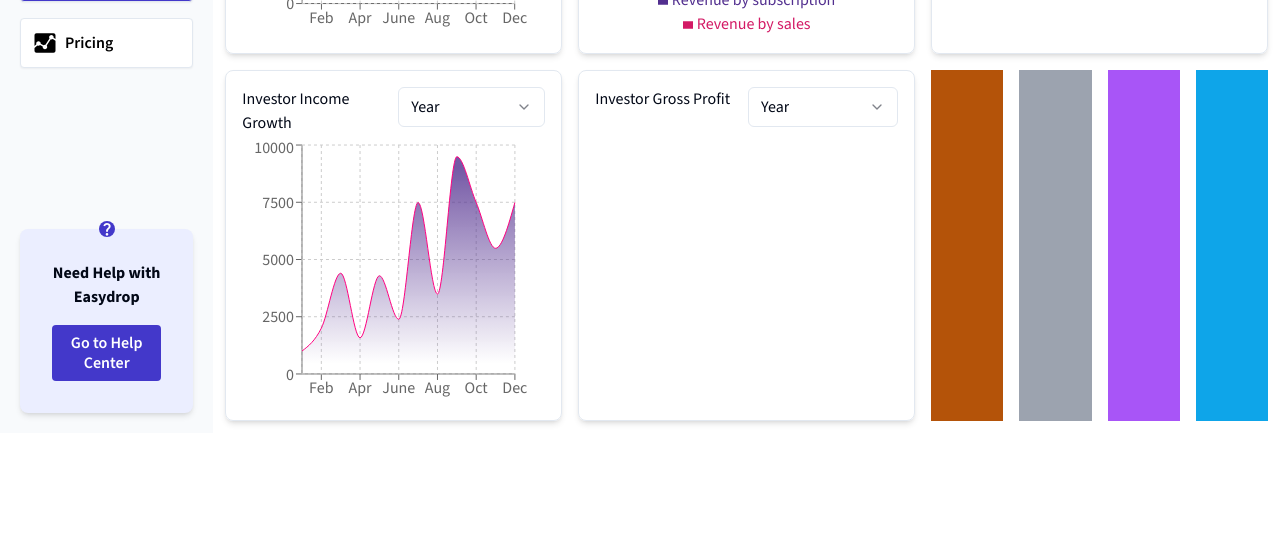
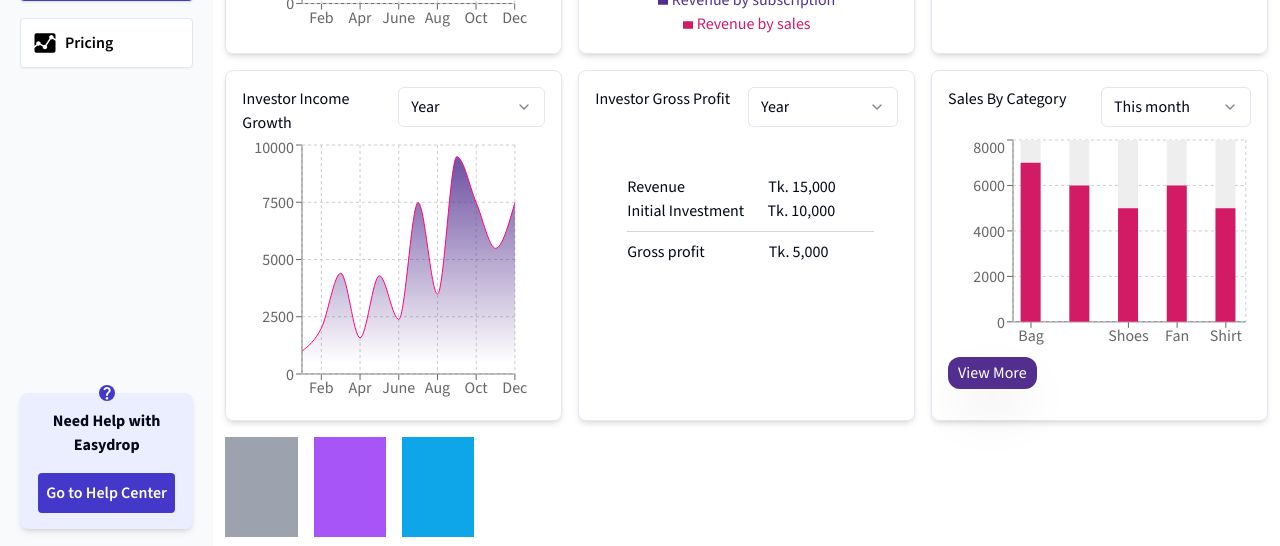
Before and after one commit to Shakil53/implementation-easydrop, a React (Vite) app: page /user-dashboard/analytics in a window 1280 px wide. Shown: the part 370-916 px from the top of the page. Before the commit the page ends 803 px from the top, so only its background shows below. Built offline with nearby package versions, Linux system fonts and the light colour scheme.

Commit message:
analytic page six content created

```diff
--- a/src/api/balanceDataApi.js
+++ b/src/api/balanceDataApi.js
@@ -1,44 +1,32 @@
 export const data = [
   {
-      name: '1st',
-      uv: 4000,
+    name: 'Bag',
+    uv: 7000,
     pv: 600,
     amt: 2400,
   },
   {
-      name: '2nd',
-      uv: 3000,
+    name: 'Watch',
+    uv: 6000,
     pv: 500,
     amt: 2210,
   },
   {
-      name: '3rd',
-      uv: 2000,
+    name: 'Shoes',
+    uv: 5000,
     pv: 400,
     amt: 2290,
   },
   {
-      name: '4th',
-      uv: 2780,
+    name: 'Fan',
+    uv: 6000,
     pv: 300,
     amt: 2000,
   },
   {
-      name: '5th',
-      uv: 1890,
+    name: 'Shirt',
+    uv: 5000,
     pv: 200,
     amt: 2181,
   },
-    {
-      name: '6th',
-      uv: 2390,
-      pv: 100,
-      amt: 2500,
-    },
-    {
-      name: '7th',
-      uv: 3490,
-      pv: 0,
-      amt: 2100,
-    },
   ];
--- /dev/null
+++ b/src/api/salesByCategory.js
@@ -0,0 +1,33 @@
+export const dataForSalesByCategory = [
+    {
+        name: 'Bag',
+        uv: 7000,
+        pv: 600,
+        amt: 2400,
+      },
+      {
+        name: 'Watch',
+        uv: 6000,
+        pv: 500,
+        amt: 2210,
+      },
+      {
+        name: 'Shoes',
+        uv: 5000,
+        pv: 400,
+        amt: 2290,
+      },
+      {
+        name: 'Fan',
+        uv: 6000,
+        pv: 300,
+        amt: 2000,
+      },
+      {
+        name: 'Shirt',
+        uv: 5000,
+        pv: 200,
+        amt: 2181,
+      },
+
+  ];
--- a/src/layout/Sidebar.jsx
+++ b/src/layout/Sidebar.jsx
@@ -60,13 +60,13 @@ const Sidebar = () => {
             </nav>
         </div>
         {/* Footer section-------------- */}
-        <div className="hidden md:block bg-[#EBEEFF] max-w-lg p-8 shadow-md rounded-lg mt-12 relative">
+        <div className="hidden md:block bg-[#EBEEFF] max-w-lg p-4 shadow-md rounded-lg mt-12 relative">
             <div className="absolute top-0 left-1/2 transform -translate-x-1/2 -translate-y-1/2 bg-[#4338CA] rounded-full">
-                <span className="text-4xl text-white"><MdQuestionMark /></span>
+                <span className="text-9xl text-white"><MdQuestionMark /></span>
             </div>
             <h1 className="text-xs font-bold mb-4 text-center">Need Help with Easydrop</h1>
             <div className='flex justify-center'>
-                <button className='rounded-sm bg-[#4338CA] text-white p-2 text-sm font-semibold'><Link to='/'>Go to Help Center</Link></button>
+                <button className='rounded-sm bg-[#4338CA] text-white p-2 text-xs font-semibold'><Link to='/'>Go to Help Center</Link></button>
             </div>
         </div>
     </aside>
--- a/src/pages/UserDashboard/Analytics.jsx
+++ b/src/pages/UserDashboard/Analytics.jsx
@@ -6,9 +6,12 @@ import { Menubar, MenubarContent, MenubarItem, MenubarMenu, MenubarSeparator, Me
 import { Select, SelectContent, SelectGroup, SelectItem, SelectLabel, SelectTrigger, SelectValue } from "@/components/ui/select";
 import { IoIosArrowDown } from "react-icons/io";
 import { IoNotifications } from "react-icons/io5";
-import { Area, AreaChart, CartesianGrid, Cell, Legend, Pie, PieChart, ResponsiveContainer, Tooltip, XAxis, YAxis } from "recharts";
+import { Area, AreaChart, Bar, BarChart, CartesianGrid, Cell, Legend, Pie, PieChart, ResponsiveContainer, Tooltip, XAxis, YAxis } from "recharts";
 import { MoveUpRight } from 'lucide-react';
 import { dataForInvestorIncomeGrowth } from "@/api/investorIncomeGrowth";
+import { dataForSalesByCategory } from "@/api/salesByCategory";
+import { Link } from "react-router-dom";
+
 
 
 
@@ -268,11 +271,48 @@ const Analytics = () => {
                         </Select>
 
                     </div>
+                        <div className="justify-center items-center p-6 mt-6 ml-2">
+                            <p>Revenue <span className="ml-20">Tk. 15,000</span></p>
+                            <p>Initial Investment <span className="ml-5">Tk. 10,000</span></p>
+                            <div className="w-auto h-px bg-gray-300 my-2"></div>
+                            <p>Gross profit<span className="ml-16">Tk. 5,000</span></p>
+                        </div>
                 </div>
-                <div className="bg-amber-700 min-h-[100px]"></div>
-                <div className="bg-gray-400 min-h-[100px]"></div>
-                <div className="bg-purple-500 min-h-[100px]"></div>
-                <div className="bg-sky-500 min-h-[100px]"></div>
+                 {/* Content------------6 */}
+                <div className="sm:col-span-4 rounded-lg border p-4 shadow-md">
+                     {/* heading--- */}
+                     <div className="flex justify-between mb-2">
+                        <h1 className="font-medium text-2xl">Sales By Category</h1>
+                        <Select>
+                            <SelectTrigger className="w-[100px] sm:w-[150px]">
+                                <SelectValue placeholder="This month" />
+                            </SelectTrigger>
+                            <SelectContent>
+                                <SelectGroup>
+                                <SelectLabel>Months</SelectLabel>
+                                <SelectItem value="apple">Jan - April</SelectItem>
+                                <SelectItem value="pineapple">May- Aug</SelectItem>
+                                <SelectItem value="mango">Sep - Dec</SelectItem>
+                                </SelectGroup>
+                            </SelectContent>
+                        </Select>
+                      </div>
+                      <ResponsiveContainer width="100%" height="70%">
+                        <BarChart width={150} height={40} data={dataForSalesByCategory}>
+                            <XAxis dataKey="name" scale="point"  padding={{ left: 18, right: 20}} />
+                            <YAxis dataKey='uv'/>
+                            <Tooltip dataKey='pv' />
+                           <CartesianGrid strokeDasharray="3 3" />
+                            <Bar dataKey="uv" barSize={20} fill="#D31A65" background={{ fill: '#eee' }}>
+                            </Bar>
+                        </BarChart>
+                    </ResponsiveContainer>
+                       <Link to='/'> <button className="text-xs px-2.5 py-1 shadow-2xl text-white rounded-xl bg-[#522F8F]">View More</button></Link>
+
+                </div>
+                    <div className="bg-gray-400 min-h-[100px]"></div>
+                    <div className="bg-purple-500 min-h-[100px]"></div>
+                    <div className="bg-sky-500 min-h-[100px]"></div>
 
         </div>
         </>
--- a/src/pages/UserDashboard/Balance.jsx
+++ b/src/pages/UserDashboard/Balance.jsx
@@ -5,7 +5,7 @@ import { ArrowUp } from 'lucide-react';
 import { Button } from "@/components/ui/button";
 import { TbCoinTaka } from "react-icons/tb";
 import { Select, SelectContent, SelectGroup, SelectItem, SelectLabel, SelectTrigger, SelectValue } from "@/components/ui/select";
-import { Bar, BarChart, CartesianGrid, Legend, ResponsiveContainer, Tooltip, XAxis, YAxis } from "recharts";
+import { Bar, BarChart, CartesianGrid, ResponsiveContainer, Tooltip, XAxis, YAxis } from "recharts";
 import { data } from "@/api/balanceDataApi";
 import BalanceTable from "@/utils/BalanceTable";
 import { Menubar, MenubarContent, MenubarItem, MenubarMenu, MenubarSeparator, MenubarShortcut, MenubarTrigger } from "@/components/ui/menubar";
@@ -138,7 +138,6 @@ const Balance = () => {
                                         <XAxis dataKey="name" scale="point"  padding={{ left: 18, right: 20}} />
                                         <YAxis dataKey='uv'/>
                                         <Tooltip dataKey='pv' />
-                                        <Legend />
                                         <CartesianGrid strokeDasharray="3 3" />
                                         <Bar dataKey="uv"  barSize={20} fill="#6366F1" background={{ fill: '#eee' }} />
                                     </BarChart>
@@ -179,7 +178,6 @@ const Balance = () => {
                                 <XAxis dataKey="name" scale="point"  padding={{ left: 18, right: 20}} />
                                 <YAxis dataKey='uv'/>
                                 <Tooltip dataKey='pv' />
-                                <Legend />
                                 <CartesianGrid strokeDasharray="3 3" />
                                 <Bar dataKey="uv"  barSize={20} fill="#F163DA" background={{ fill: '#eee' }} />
                             </BarChart>
```
Lines whose indentation alone changed are shown as unchanged.
